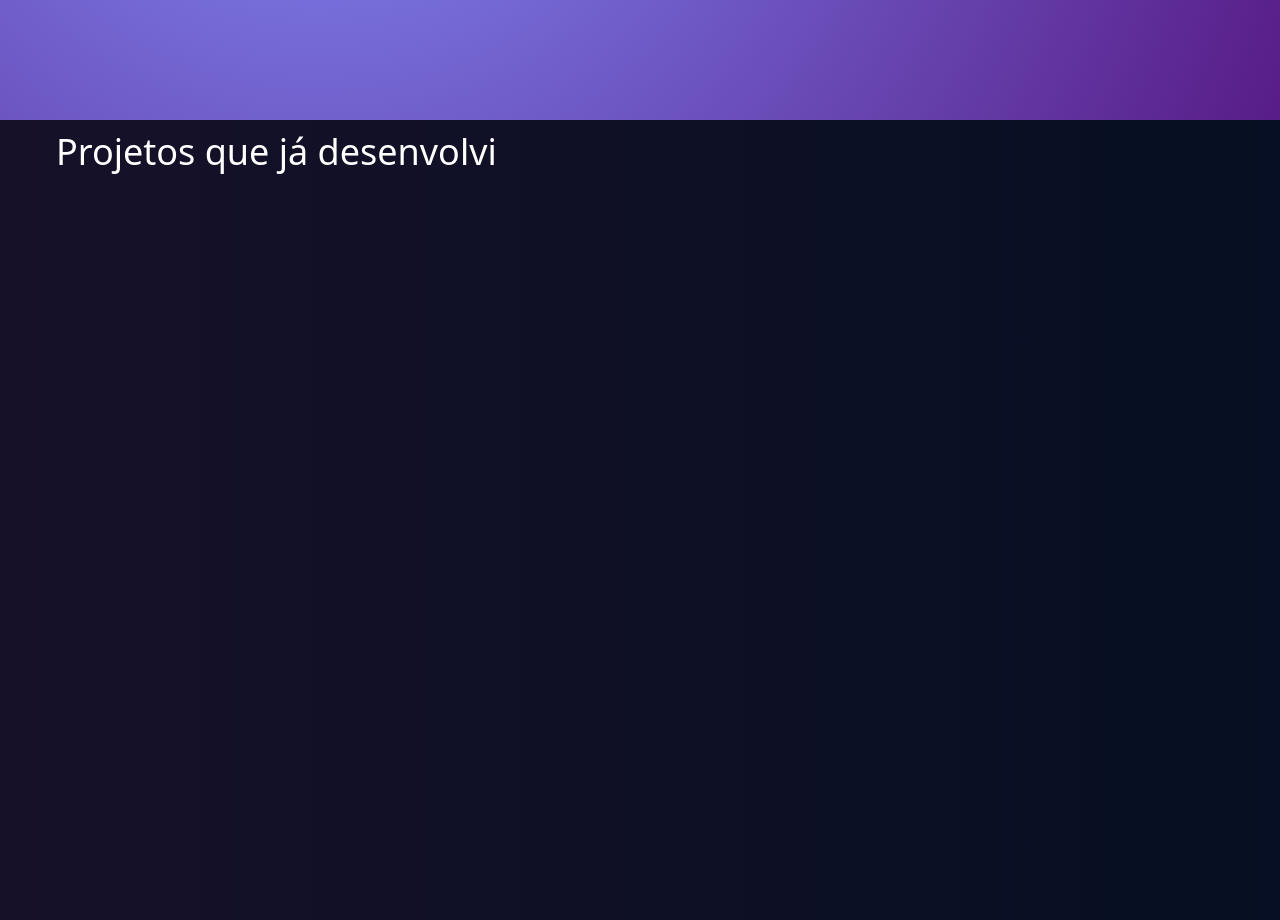
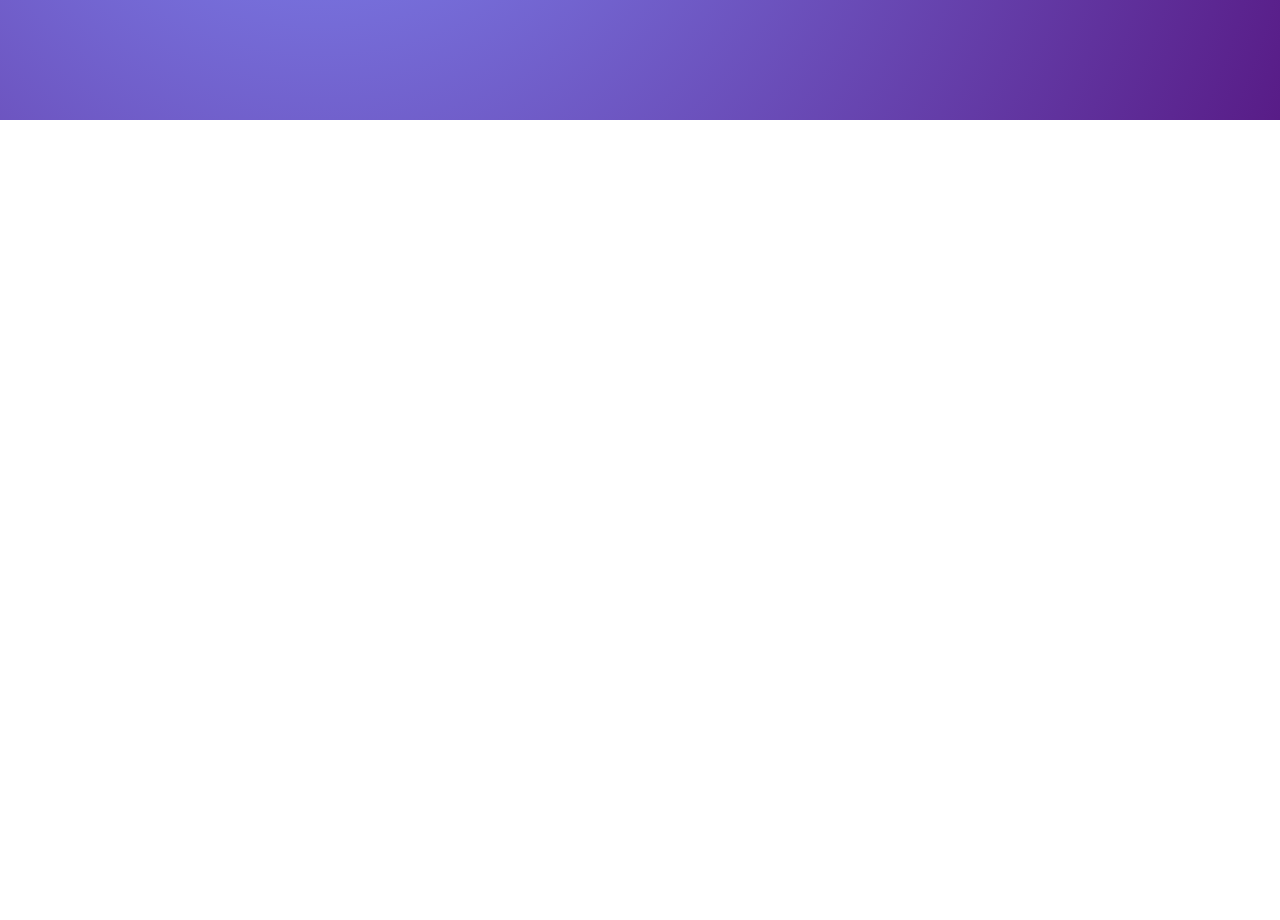
Before and after one commit to Hzimr/Hzimr.github.io, a Next.js app: page / in a window 1280 px wide. Shown: the part 680-1600 px from the top of the page. After the commit the page ends 800 px from the top, so only its background shows below. Built offline with nearby package versions, Linux system fonts and the light colour scheme.

Commit message:
chore: comment Projects

```diff
--- a/src/app/page.tsx
+++ b/src/app/page.tsx
@@ -53,13 +53,13 @@ export default function Home() {
             </p>
           </DefaultLayout>
         </div>
-        <div className="flex w-screen bg-gradient-to-r from-[#161129] to-[#060F23]">
+        {/* <div className="flex w-screen bg-gradient-to-r from-[#161129] to-[#060F23]">
           <DefaultLayout>
             <div className="text-4xl text-white">
               Projetos que já desenvolvi
             </div>
           </DefaultLayout>
-        </div>
+        </div> */}
       </main>
     </div>
   )
```
